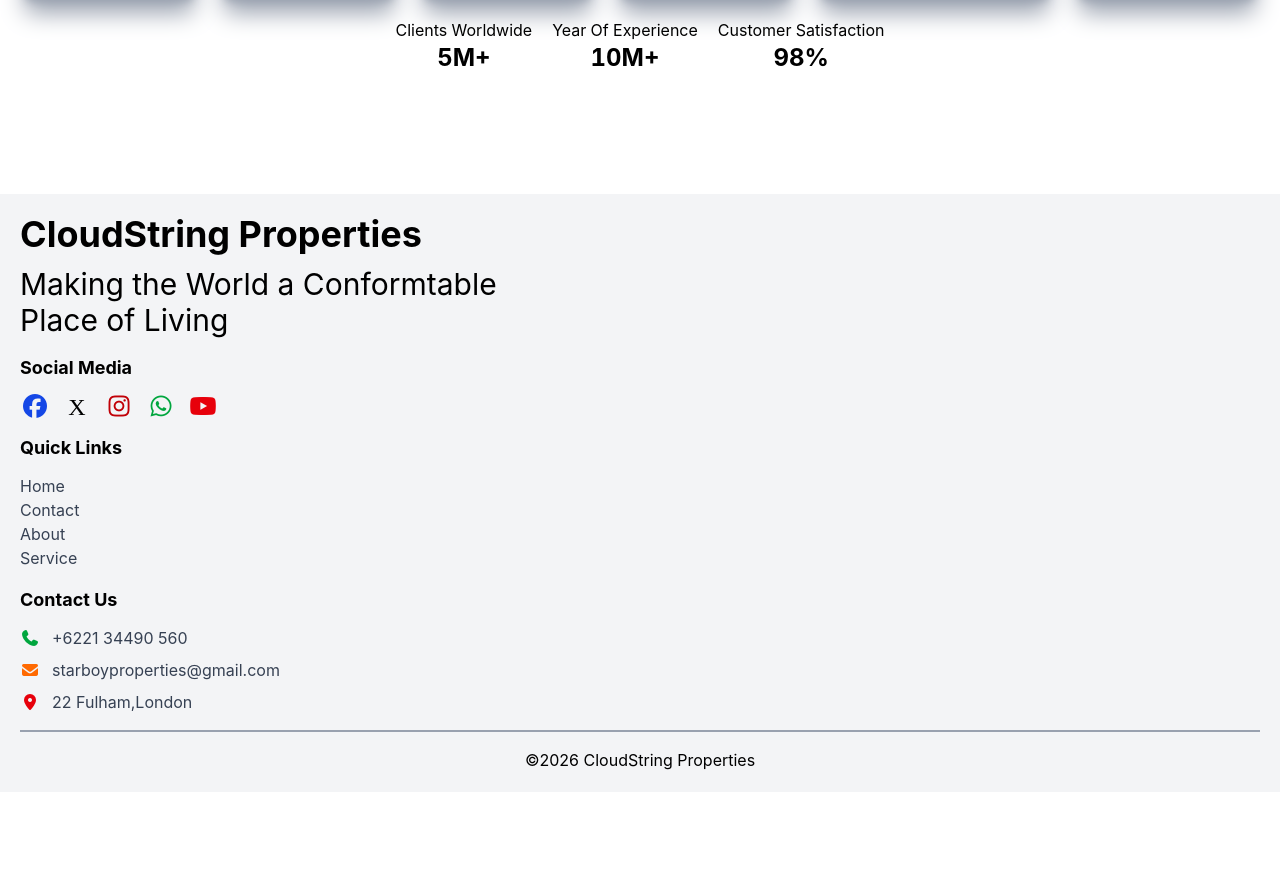
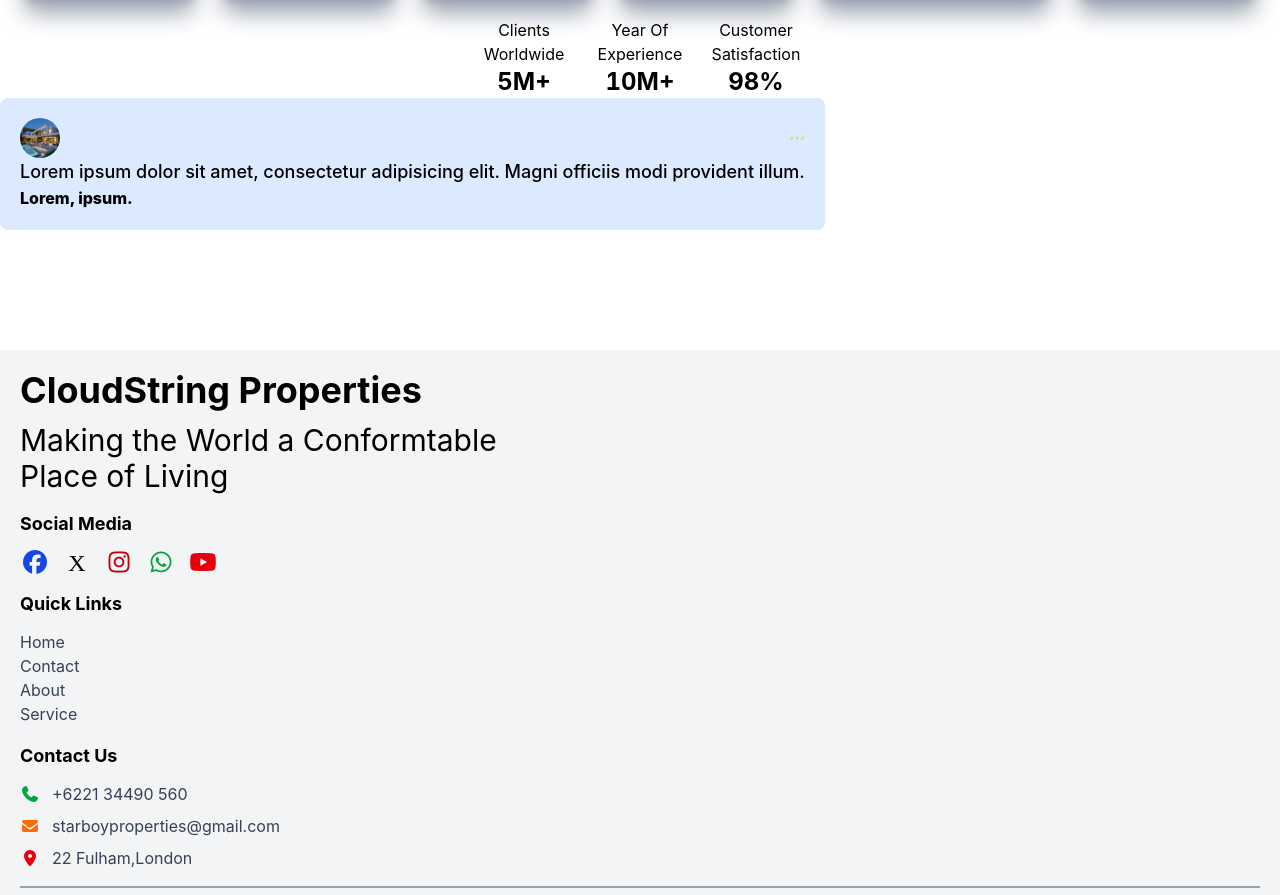
Before and after one commit to destinystarboy33-pro/Real-estate, a React (Vite) app: page / in a window 1280 px wide. Shown: the part 2304-3199 px from the top of the page. Before the commit the page ends 3096 px from the top, so only its background shows below. Built offline with nearby package versions, Linux system fonts and the light colour scheme.

Commit message:
added slide

```diff
--- a/package.json
+++ b/package.json
@@ -15,6 +15,7 @@
     "react": "^19.2.7",
     "react-dom": "^19.2.7",
     "react-router-dom": "^7.18.1",
+    "swiper": "^14.1.0",
     "tailwindcss": "^4.3.2"
   },
   "devDependencies": {
--- a/src/Home/Index.jsx
+++ b/src/Home/Index.jsx
@@ -2,7 +2,7 @@ import Hero from "./components/Hero"
 import HouseCard from "./components/HouseCard"
 import Hero2 from "./components/Hero2"
 import Statistics from "./Statistics"
-
+import Testimonial from "./components/Testimonial"
 function Index () {
   return (
     <div>
@@ -10,6 +10,8 @@ function Index () {
       <HouseCard />
       <Hero2 />
       <Statistics />
+      <Testimonial />
+
     </div>
   )
 }
--- a/src/Home/Statistics.jsx
+++ b/src/Home/Statistics.jsx
@@ -1,4 +1,4 @@
-import { useState,useEffect } from "react"
+import { useState,useEffect, useRef } from "react"
 
 
 const Statistics = () => {
@@ -12,6 +12,8 @@ const Statistics = () => {
     const[count3, setCount3] = useState(0)
     const target3 = 98
 
+    const statref = useRef(null)
+
    useEffect(() =>{
 
     const interval1 =  setInterval (() =>{
@@ -21,7 +23,7 @@ const Statistics = () => {
     } clearInterval(interval1)
     return prev
   })
-   }, 10)
+   }, 8)
 
 
    const interval2 = setInterval(() =>{
@@ -33,7 +35,7 @@ const Statistics = () => {
         return prev
       })
 
-   }, 2)
+   }, 4)
 
    const interval3 = setInterval(() =>{
    setCount3((prev) =>{
@@ -81,20 +83,20 @@ const Statistics = () => {
   return (
     <div className="flex gap-5 items-center justify-center mx-15">
                                     {/* Statistics */}
-       <div className=" tabular-nums">
+       <div className="w-24">
         <h1 className=" text-center">Clients Worldwide</h1>
-        <p className="text-2xl font-bold text-center">{display}+</p>
+        <p className="text-2xl font-bold text-center tabular-nums">{display}+</p>
         </div>
 
-        <div className=" tabular-nums">
+        <div className="w-24">
           <h1 className=" text-center">Year Of Experience</h1>
-           <p className="text-2xl font-bold text-center">{display2}+</p>
+           <p className="text-2xl font-bold text-center tabular-nums">{display2}+</p>
         </div>
 
 
-        <div className=" tabular-nums">
+        <div className="w-24 ">
          <h1 className=" text-center">Customer Satisfaction</h1>
-          <p className="text-2xl font-bold text-center">{count3}%</p>
+          <p className="text-2xl font-bold text-center tabular-nums">{count3}%</p>
           </div>
 
 
--- /dev/null
+++ b/src/Home/components/Testimonial.jsx
@@ -0,0 +1,75 @@
+import house1 from '../../assets/house1.jpg'
+import  {Swiper, SwiperSlide} from 'swiper/react'
+import 'swiper/css'
+
+
+
+const reviews = [
+
+    {
+        image : house1,
+        star : 'fa-class fa-star',
+        comment : 'Lorem ipsum dolor sit amet, consectetur adipisicing elit. Magni officiis modi provident illum.',
+        name : 'Lorem, ipsum.'
+
+    },
+
+    {
+      image : house1,
+        star : 'fa-class fa-star',
+        comment : 'Lorem ipsum dolor sit amet, consectetur adipisicing elit. Magni officiis modi provident illum.',
+        name : 'Lorem, ipsum.'
+    },
+
+    {
+        image : house1,
+        star : 'fa-class fa-star',
+        comment : 'Lorem ipsum dolor sit amet, consectetur adipisicing elit. Magni officiis modi provident illum.',
+        name : 'Lorem, ipsum.'
+    },
+
+    {
+        image : house1,
+        star : 'fa-class fa-star',
+        comment : 'Lorem ipsum dolor sit amet, consectetur adipisicing elit. Magni officiis modi provident illum.',
+        name : 'Lorem, ipsum.'
+    }
+]
+
+const Testimonial = () => {
+  return (
+     <Swiper spaceBetween={20}
+     slidesPerView={1}>
+        {reviews.map((items, Index) =>(
+     <SwiperSlide key={Index}>
+
+    <div className="flex gap-5">
+
+      <div className='flex flex-col bg-blue-100 rounded-lg p-5'>
+        <div className='flex justify-between'>
+            <img src={items.image} alt="" className='w-10 h-10 rounded-full' />
+            <div className='text-yellow-400'>
+                <i className={items.star}></i>
+                <i className={items.star}></i>
+                <i className={items.star}></i>
+
+                </div>
+        </div>
+        <h1 className='font-medium text-lg'>{items.comment}</h1>
+        <p className='font-extrabold'> {items.name}</p>
+      </div>
+
+
+
+
+
+
+
+    </div>
+    </SwiperSlide>
+      ))}
+    </Swiper>
+  )
+}
+
+export default Testimonial
```
Also changed, not shown: 1 other file (tests, documents, lock files or other folders).
